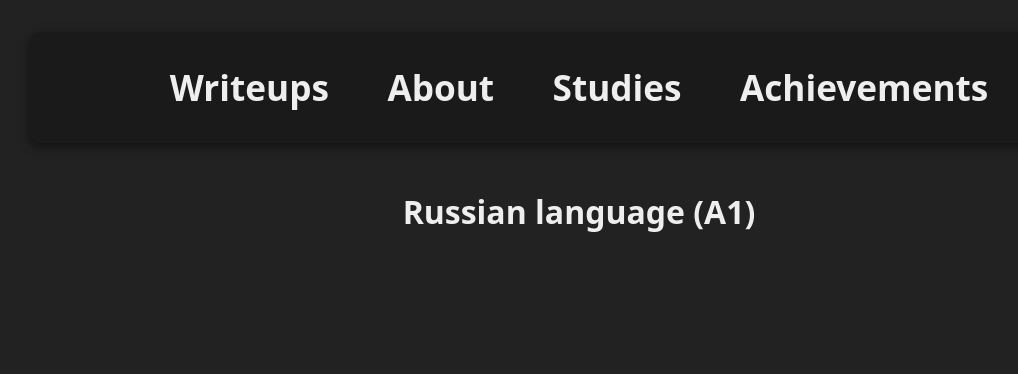
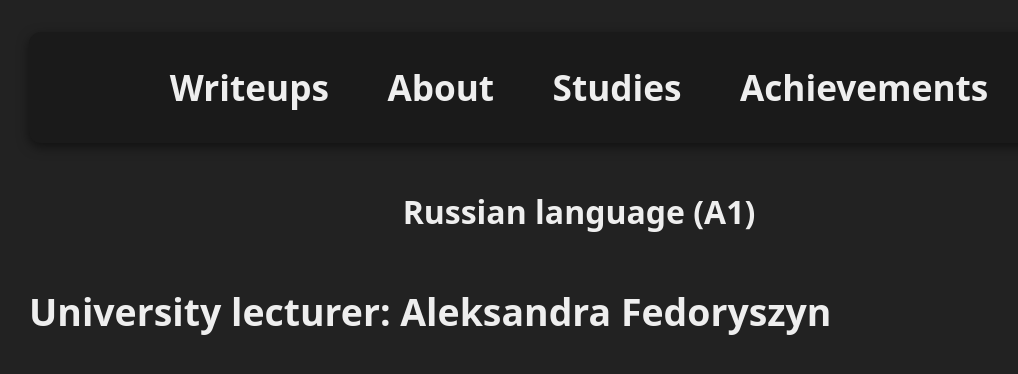
Before and after one commit to mrb3d1/mrb3d1.github.io, a Jekyll site: the page built from studies/russian-language/index.md, in a window 1280 px wide. Shown: the top 374 px of the page, without its empty margins (61-1079 px from the left). Built offline with Jekyll 4.4.1, drawn with Linux system fonts in a browser that asks for light colours.

Commit message:
Update index.md

```diff
--- a/studies/russian-language/index.md
+++ b/studies/russian-language/index.md
@@ -15,3 +15,5 @@ layout: default
 </div>
 
 <h1 style="text-align: center;">Russian language (A1)</h1>
+
+### University lecturer: Aleksandra Fedoryszyn
```
